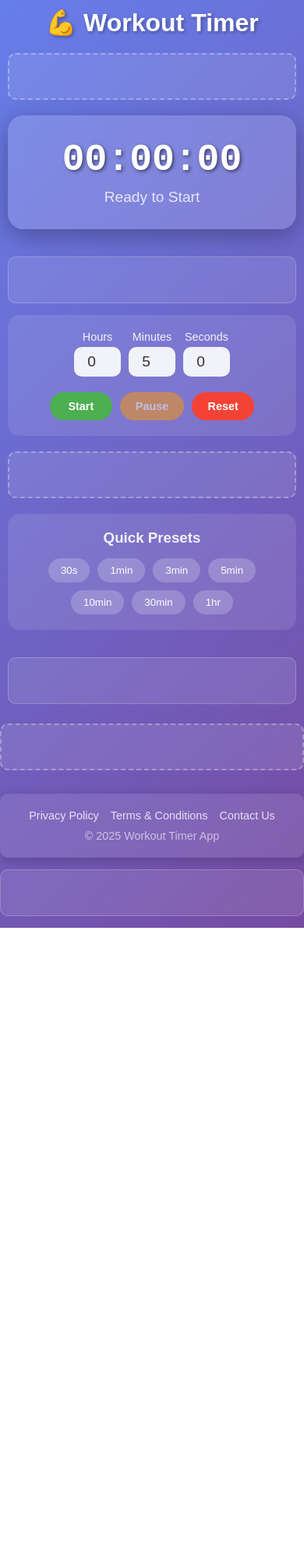
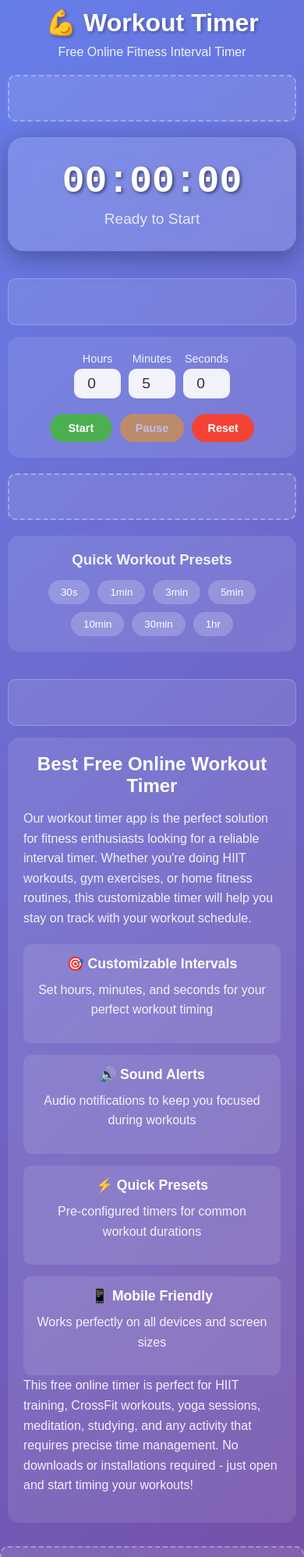
Before and after one commit to Harsha07xy/Workout-timer, a plain HTML site: page index.html in a window 390 px wide. Shown: the top 1997 px of the page at 78% size. Before the commit the page ends 1190 px from the top, so only its background shows below. Drawn offline with Linux system fonts and the light colour scheme.

Commit message:
Update index.html

```diff
--- a/index.html
+++ b/index.html
@@ -3,7 +3,50 @@
 <head>
     <meta charset="UTF-8">
     <meta name="viewport" content="width=device-width, initial-scale=1.0">
-    <title>Workout Timer App</title>
+    <title>Workout Timer App | Free Online Fitness Interval Timer</title>
+
+    <!-- SEO Meta Tags for Top Google Ranking -->
+    <meta name="description" content="Best free workout timer app with customizable intervals, sound alerts, and quick presets. Perfect for HIIT, gym workouts, and fitness routines. Works on all devices.">
+    <meta name="keywords" content="workout timer, interval timer, fitness timer, exercise timer, HIIT timer, gym timer, free timer app, online timer, fitness app, workout intervals">
+    <meta name="author" content="Harshit">
+    <meta name="robots" content="index, follow">
+    <link rel="canonical" href="https://yourdomain.com/">
+
+    <!-- Open Graph Meta Tags for Social Media -->
+    <meta property="og:title" content="Workout Timer - Ultimate Free Fitness Timer App">
+    <meta property="og:description" content="Free online workout timer with customizable intervals, sound alerts, and presets. Perfect for HIIT, gym workouts, and fitness routines.">
+    <meta property="og:type" content="website">
+    <meta property="og:url" content="https://yourdomain.com/">
+    <meta property="og:image" content="https://yourdomain.com/workout-timer-preview.jpg">
+    <meta property="og:site_name" content="Workout Timer App">
+
+    <!-- Twitter Card Meta Tags -->
+    <meta name="twitter:card" content="summary_large_image">
+    <meta name="twitter:title" content="Workout Timer - Ultimate Free Fitness Timer App">
+    <meta name="twitter:description" content="Free online workout timer with customizable intervals, sound alerts, and presets. Perfect for HIIT, gym workouts, and fitness routines.">
+    <meta name="twitter:image" content="https://yourdomain.com/workout-timer-preview.jpg">
+
+    <!-- Schema.org Structured Data -->
+    <script type="application/ld+json">
+    {
+        "@context": "https://schema.org",
+        "@type": "WebApplication",
+        "name": "Workout Timer App",
+        "description": "Free online workout timer with customizable intervals, sound alerts, and presets for fitness routines",
+        "url": "https://yourdomain.com/",
+        "author": {
+            "@type": "Person",
+            "name": "Harshit"
+        },
+        "applicationCategory": "Health & Fitness",
+        "operatingSystem": "Web Browser",
+        "offers": {
+            "@type": "Offer",
+            "price": "0",
+            "priceCurrency": "USD"
+        }
+    }
+    </script>
 
     <style>
         * {
@@ -37,6 +80,14 @@
         .header h1 {
             font-size: 2em;
             text-shadow: 2px 2px 4px rgba(0,0,0,0.3);
+            color: white;
+        }
+
+        .header h2 {
+            font-size: 1em;
+            opacity: 0.9;
+            margin-top: 10px;
+            font-weight: normal;
         }
 
         /* AdsTerra Banner Ad Styles */
@@ -218,6 +269,46 @@
             transform: scale(0.95);
         }
 
+        /* SEO Content Section */
+        .seo-content {
+            background: rgba(255,255,255,0.1);
+            border-radius: 15px;
+            padding: 20px;
+            margin-bottom: 20px;
+            backdrop-filter: blur(10px);
+        }
+
+        .seo-content h2 {
+            font-size: 1.5em;
+            margin-bottom: 15px;
+            text-align: center;
+        }
+
+        .seo-content p {
+            line-height: 1.6;
+            margin-bottom: 15px;
+            opacity: 0.9;
+        }
+
+        .features-grid {
+            display: grid;
+            grid-template-columns: repeat(auto-fit, minmax(150px, 1fr));
+            gap: 15px;
+            margin-top: 20px;
+        }
+
+        .feature {
+            background: rgba(255,255,255,0.1);
+            padding: 15px;
+            border-radius: 10px;
+            text-align: center;
+        }
+
+        .feature h4 {
+            margin-bottom: 10px;
+            font-size: 1.1em;
+        }
+
         /* Footer Styles */
         footer {
             background: rgba(255,255,255,0.1);
@@ -292,6 +383,10 @@
             .footer-links a {
                 font-size: 0.9em;
             }
+
+            .features-grid {
+                grid-template-columns: 1fr;
+            }
         }
 
         /* Timer States */
@@ -332,10 +427,11 @@
     </style>
 </head>
 <body>
-    <div class="container">
-        <div class="header">
+    <main class="container">
+        <header class="header">
             <h1>💪 Workout Timer</h1>
-        </div>
+            <h2>Free Online Fitness Interval Timer</h2>
+        </header>
 
         <!-- AdsTerra Banner Ad 1 - Top -->
         <div class="ad-banner">
@@ -351,10 +447,10 @@
             <script type="text/javascript" src="//www.highperformanceformat.com/e7a72e1210adb221304413f1e9d53f21/invoke.js"></script>
         </div>
 
-        <div class="timer-display">
+        <section class="timer-display">
             <div id="time-display">00:00:00</div>
             <div class="timer-status" id="timer-status">Ready to Start</div>
-        </div>
+        </section>
 
         <!-- AdsTerra Banner Ad 2 - After Timer -->
         <div class="ad-native">
@@ -370,28 +466,28 @@
             <script type="text/javascript" src="//www.highperformanceformat.com/e7a72e1210adb221304413f1e9d53f21/invoke.js"></script>
         </div>
 
-        <div class="controls">
+        <section class="controls">
             <div class="time-inputs">
                 <div class="input-group">
                     <label for="hours">Hours</label>
-                    <input type="number" id="hours" min="0" max="23" value="0">
+                    <input type="number" id="hours" min="0" max="23" value="0" aria-label="Hours input">
                 </div>
                 <div class="input-group">
                     <label for="minutes">Minutes</label>
-                    <input type="number" id="minutes" min="0" max="59" value="5">
+                    <input type="number" id="minutes" min="0" max="59" value="5" aria-label="Minutes input">
                 </div>
                 <div class="input-group">
                     <label for="seconds">Seconds</label>
-                    <input type="number" id="seconds" min="0" max="59" value="0">
+                    <input type="number" id="seconds" min="0" max="59" value="0" aria-label="Seconds input">
                 </div>
             </div>
 
             <div class="button-group">
-                <button id="start-btn" class="btn primary">Start</button>
-                <button id="pause-btn" class="btn secondary" disabled>Pause</button>
-                <button id="reset-btn" class="btn danger">Reset</button>
+                <button id="start-btn" class="btn primary" aria-label="Start timer">Start</button>
+                <button id="pause-btn" class="btn secondary" disabled aria-label="Pause timer">Pause</button>
+                <button id="reset-btn" class="btn danger" aria-label="Reset timer">Reset</button>
             </div>
-        </div>
+        </section>
 
         <!-- AdsTerra Banner Ad 3 - After Controls -->
         <div class="ad-banner">
@@ -407,8 +503,8 @@
             <script type="text/javascript" src="//www.highperformanceformat.com/e7a72e1210adb221304413f1e9d53f21/invoke.js"></script>
         </div>
 
-        <div class="workout-presets">
-            <h3>Quick Presets</h3>
+        <section class="workout-presets">
+            <h3>Quick Workout Presets</h3>
             <div class="preset-buttons">
                 <button class="preset-btn" data-time="30">30s</button>
                 <button class="preset-btn" data-time="60">1min</button>
@@ -418,7 +514,7 @@
                 <button class="preset-btn" data-time="1800">30min</button>
                 <button class="preset-btn" data-time="3600">1hr</button>
             </div>
-        </div>
+        </section>
 
         <!-- AdsTerra Banner Ad 4 - After Presets -->
         <div class="ad-native">
@@ -433,7 +529,34 @@
             </script>
             <script type="text/javascript" src="//www.highperformanceformat.com/e7a72e1210adb221304413f1e9d53f21/invoke.js"></script>
         </div>
-    </div>
+
+        <!-- SEO Content Section -->
+        <section class="seo-content">
+            <h2>Best Free Online Workout Timer</h2>
+            <p>Our workout timer app is the perfect solution for fitness enthusiasts looking for a reliable interval timer. Whether you're doing HIIT workouts, gym exercises, or home fitness routines, this customizable timer will help you stay on track with your workout schedule.</p>
+
+            <div class="features-grid">
+                <div class="feature">
+                    <h4>🎯 Customizable Intervals</h4>
+                    <p>Set hours, minutes, and seconds for your perfect workout timing</p>
+                </div>
+                <div class="feature">
+                    <h4>🔊 Sound Alerts</h4>
+                    <p>Audio notifications to keep you focused during workouts</p>
+                </div>
+                <div class="feature">
+                    <h4>⚡ Quick Presets</h4>
+                    <p>Pre-configured timers for common workout durations</p>
+                </div>
+                <div class="feature">
+                    <h4>📱 Mobile Friendly</h4>
+                    <p>Works perfectly on all devices and screen sizes</p>
+                </div>
+            </div>
+
+            <p>This free online timer is perfect for HIIT training, CrossFit workouts, yoga sessions, meditation, studying, and any activity that requires precise time management. No downloads or installations required - just open and start timing your workouts!</p>
+        </section>
+    </main>
 
     <!-- AdsTerra Banner Ad 5 - Before Footer -->
     <div class="ad-banner">
@@ -456,7 +579,7 @@
             <a href="terms.html">Terms & Conditions</a>
             <a href="contact.html">Contact Us</a>
         </div>
-        <p class="footer-copyright">© 2025 Workout Timer App</p>
+        <p class="footer-copyright">© 2025 Workout Timer App - Best Free Fitness Timer Online</p>
     </footer>
 
     <!-- AdsTerra Final Banner -->
```
